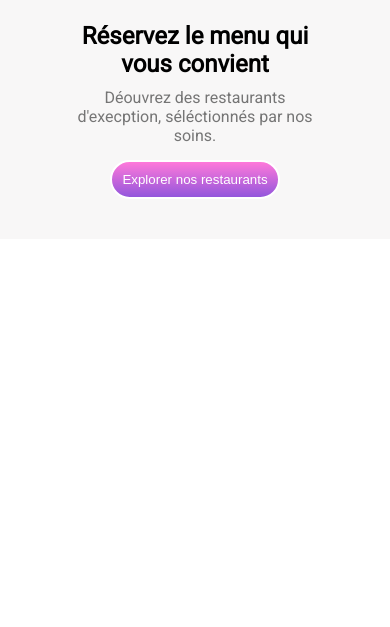
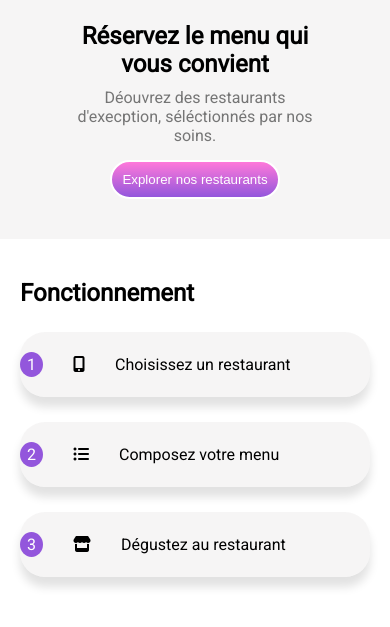
Before and after one commit to Marvinrn/MarvinRodriguesNovo_3_09112021, a website: page index.html in a window 390 px wide. Shown: the part 125-752 px from the top of the page. Drawn offline with Linux system fonts and the light colour scheme.

Commit message:
fonctionnality section

```diff
--- a/index.html
+++ b/index.html
@@ -25,6 +25,24 @@
             <button class="intro__btn">Explorer nos restaurants</button>
         </div>
     </section>
+    <section class="functionality">
+        <h1 class="functionality__title">Fonctionnement</h1>
+        <diV class="tab">
+            <p class="tab__rank">1</p>
+            <i class="fas fa-mobile-alt tab__icon"></i>
+            <p class="tab__title">Choisissez un restaurant</p>
+        </diV>
+        <diV class="tab">
+            <p class="tab__rank">2</p>
+            <i class="fas fa-list-ul tab__icon"></i>
+            <p class="tab__title">Composez votre menu</p>
+        </diV>
+        <diV class="tab">
+            <p class="tab__rank">3</p>
+            <i class="fas fa-store tab__icon"></i>
+            <p class="tab__title">Dégustez au restaurant</p>
+        </diV>
+    </section>
 </body>
 
 </html>
--- a/styles/components/_header.scss
+++ b/styles/components/_header.scss
@@ -1,4 +1,4 @@
-@media only screen and (max-width : 430px){
+@media only screen and (max-width : 431px){
     .header{
         width: 100%;
 
--- a/styles/pages/_home.scss
+++ b/styles/pages/_home.scss
@@ -1,4 +1,4 @@
-@media only screen and (max-width : 430px){
+@media only screen and (max-width : 431px){
     form{
         margin-top: 15px;
         display: flex;
@@ -28,7 +28,7 @@
     }
 
     .intro__section{
-        background-color: rgba(233, 229, 229,0.3);
+        background-color: rgba(233, 229, 229,0.4);
     }
     .intro{
         padding-top: 25px;
@@ -56,4 +56,36 @@
             border-radius: 100px;
         }
     }
+
+    .functionality{
+        margin-top: 40px;
+        margin-bottom: 40px;
+        margin-left: 20px;
+        margin-right: 20px;
+
+        .tab{
+            background-color: rgba(233, 229, 229,0.4);
+            display: flex;
+            justify-content: flex-start;
+            align-items: center;
+            width: 100%;
+            margin-top: 25px;
+            padding: 20px 0 20px 0;
+            box-shadow: 0px 10px 10px 0px rgba(0, 0, 0, 0.116);
+            border-radius: 25px;
+
+            &__rank{
+                position: relative;
+                margin-right: 30px;
+                padding: 3px 7px 3px 7px;
+                background-color: $color-1;
+                color: white;
+                border-radius: 100%;
+            }
+
+            &__icon{
+                margin-right: 30px;
+            }
+        }
+    }
 }
```
Also changed, not shown: styles/index.css, 1 other file.
